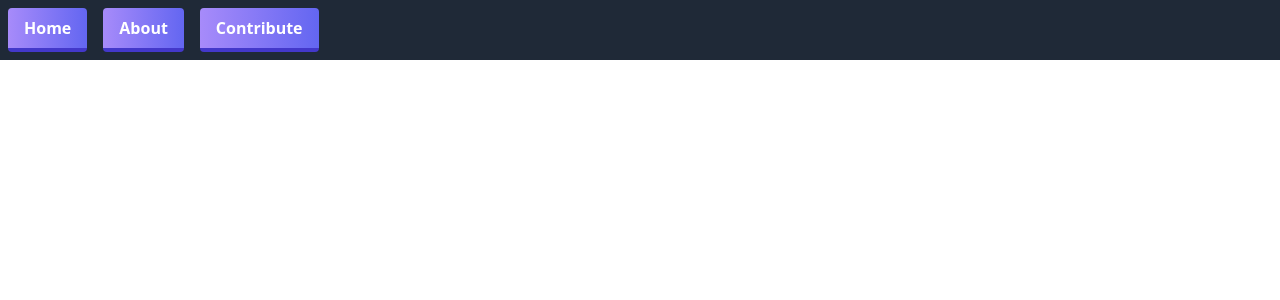
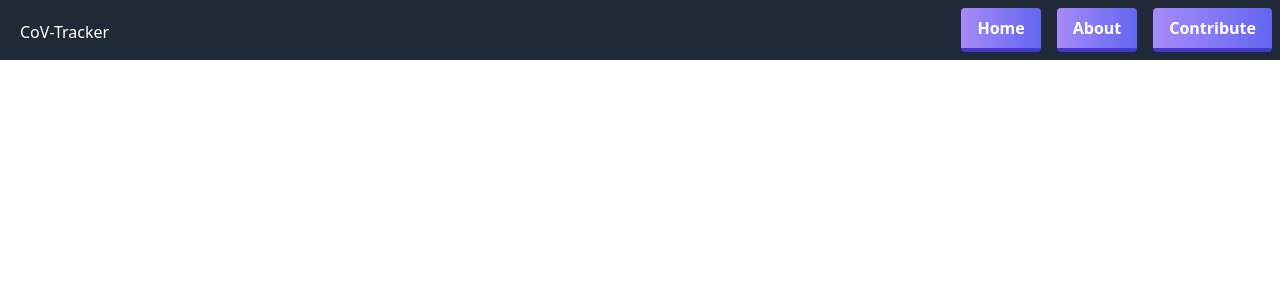
Before and after one commit to Senor-Ducky/CoV-Tracker, a React (Create React App) app: page / in a window 1280 px wide. Shown: the top 300 px of the page. Built offline with nearby package versions, Linux system fonts and the light colour scheme.

Commit message:
can't seem to render body will fix later

```diff
--- a/src/App.js
+++ b/src/App.js
@@ -1,16 +1,16 @@
 import React, { Component } from 'react'
 import './App.css';
 import Navbar from './components/navbar/navbar'
-import Home from './components/home/Home'
+import Body from './components/body'
 
 class App extends Component {
 
   render() {
     return(
       <Navbar>
-        <Home>
+        <Body>
 
-        </Home>
+        </Body>
       </Navbar>
 
     );
--- /dev/null
+++ b/src/components/body.css
@@ -0,0 +1,8 @@
+@tailwind base;
+@tailwind components;
+@tailwind utilities;
+
+#card-area{
+    min-height: 80%;
+    background-color: blanchedalmond;
+}
--- /dev/null
+++ b/src/components/body.js
@@ -0,0 +1,19 @@
+import React from 'react';
+import './body.css'
+
+const Body = () => {
+    return(
+        <section id="card-area">
+            <div id="card-container">
+                <div id="card1" className="px-8 py-8 bg-gray-900 text-white w-96 h-48 max-w-xs overflow-hidden rounded-lg shadow-md bg-white hover:shadow-xl transition-shadow duration-300 ease-in-out">
+                    abc
+                </div>
+            </div>
+            <div id="card2">
+
+            </div>
+        </section>
+    )
+}
+
+export default Body;
--- a/src/components/home/Home.css
+++ /dev/null
@@ -1,13 +0,0 @@
-@tailwind base;
-@tailwind components;
-@tailwind utilities;
-
-.section-bg{
-    background: #102027;
-    position: relative;
-    top: 70px;
-    color: white;
-    height: 300px;
-
-
-}
--- a/src/components/home/Home.js
+++ /dev/null
@@ -1,14 +0,0 @@
-import React from 'react';
-import './Home.css'
-
-const Home = () => {
-    return(
-        <section id="card-container" class="container-lg">
-
-
-
-        </section>
-    )
-}
-
-export default Home;
--- a/src/components/navbar/navbar.css
+++ b/src/components/navbar/navbar.css
@@ -7,3 +7,13 @@
     color: white;
     background-color: #1F2937;
 }
+
+ #button-array{
+    float: right;
+    display: inline;
+}
+
+#branding {
+    padding: 20px 20px 20px 20px;
+    float: left;
+}
--- a/src/components/navbar/navbar.js
+++ b/src/components/navbar/navbar.js
@@ -4,17 +4,18 @@ import './navbar.css';
 const Navbar = () => {
     return(
         <div id="navbar" className="container-lg">
-            <ul className="p-2 flex space-x-4">
+            <h1 id="branding">CoV-Tracker</h1>
+            <ul id="button-array" className="p-2 flex space-x-4">
                 <li className="flex space-x-4 ">
-                    <button class="bg-gradient-to-r from-purple-400 via-deep purple-300 to-indigo-500 hover:from-blue-400 hover:to-light blue-500 text-white font-bold py-2 px-4 border-b-4 border-indigo-700 hover:border-indigo-500 rounded">
+                    <button id="home-button" class="bg-gradient-to-r from-purple-400 via-deep purple-300 to-indigo-500 hover:from-blue-400 hover:to-light blue-500 text-white font-bold py-2 px-4 border-b-4 border-indigo-700 hover:border-indigo-500 rounded">
                         Home
                     </button>
 
-                    <button class="bg-gradient-to-r from-purple-400 via-deep purple-300 to-indigo-500 hover:from-blue-400 hover:to-light blue-500 text-white font-bold py-2 px-4 border-b-4 border-indigo-700 hover:border-indigo-500 rounded">
+                    <button id="about-button" class="bg-gradient-to-r from-purple-400 via-deep purple-300 to-indigo-500 hover:from-blue-400 hover:to-light blue-500 text-white font-bold py-2 px-4 border-b-4 border-indigo-700 hover:border-indigo-500 rounded">
                         About
                     </button>
 
-                    <button class="bg-gradient-to-r from-purple-400 via-deep purple-300 to-indigo-500 hover:from-blue-400 hover:to-light blue-500 text-white font-bold py-2 px-4 border-b-4 border-indigo-700 hover:border-indigo-500 rounded">
+                    <button id="contribute-button" class="bg-gradient-to-r from-purple-400 via-deep purple-300 to-indigo-500 hover:from-blue-400 hover:to-light blue-500 text-white font-bold py-2 px-4 border-b-4 border-indigo-700 hover:border-indigo-500 rounded">
                         Contribute
                     </button>
                 </li>
```
